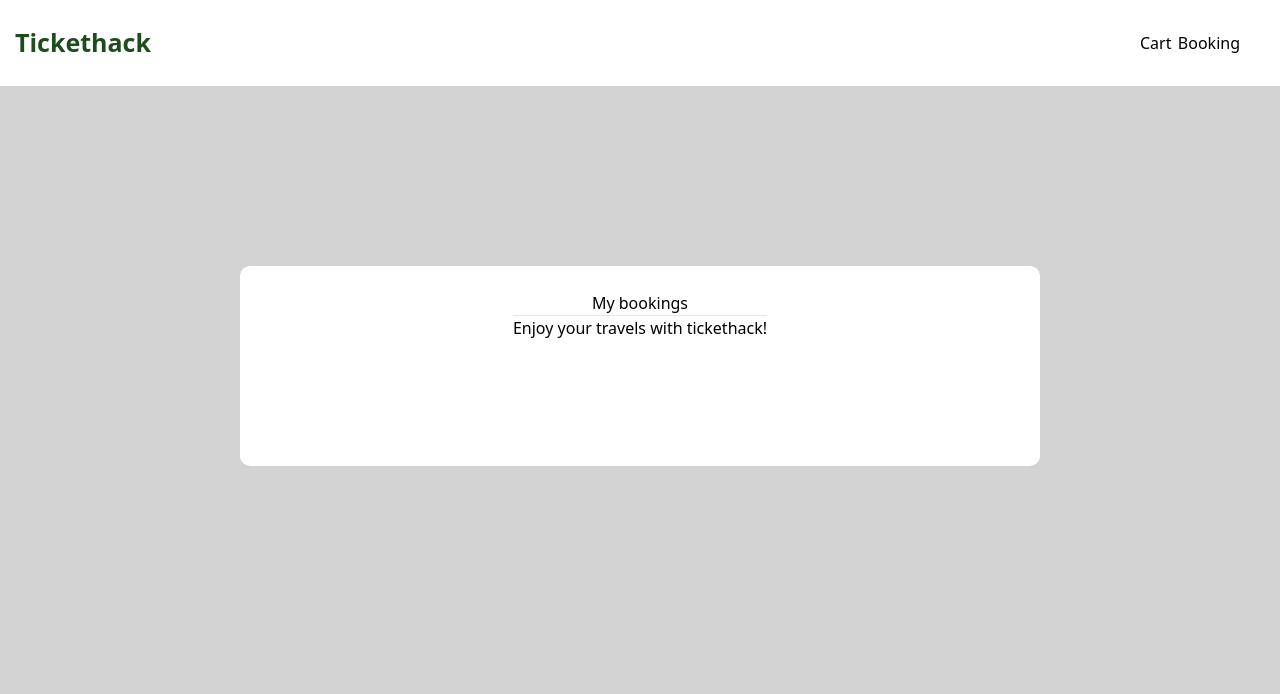
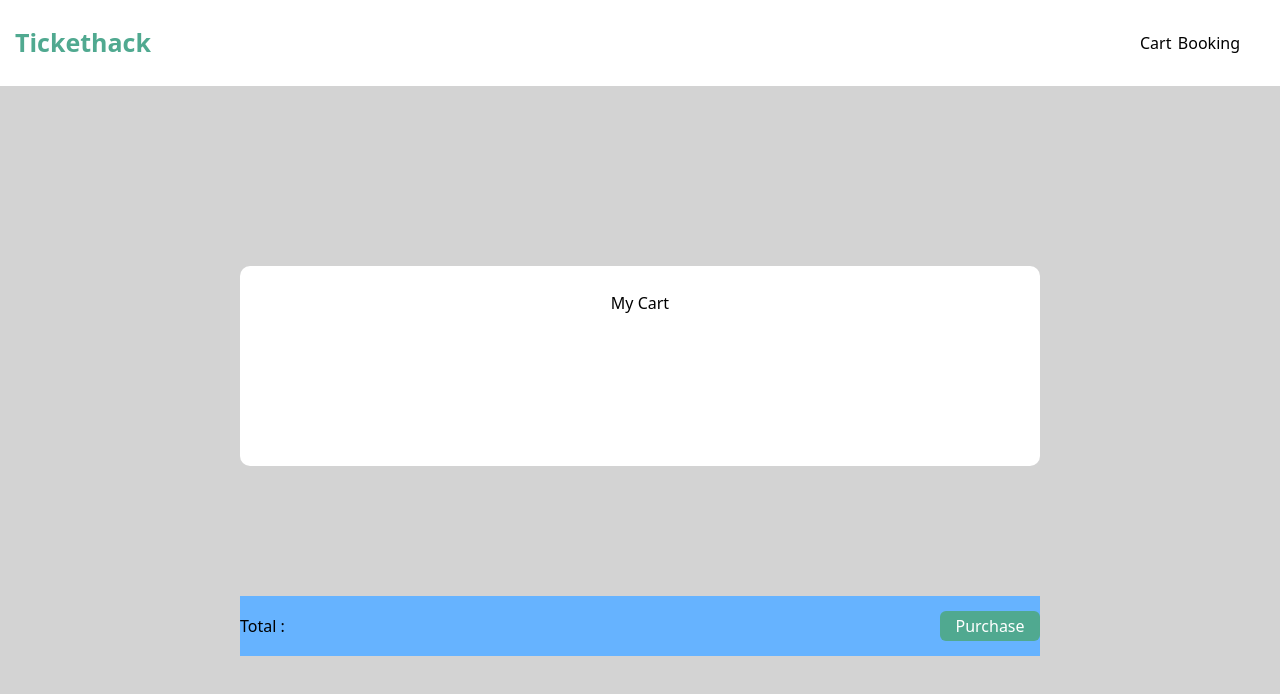
Before and after one commit to thombougithub/tickethack-frontend, a plain HTML site: page cart.html in a window 1280 px wide. Drawn offline with nearby package versions, Linux system fonts and the light colour scheme.

Commit message:
small changes

```diff
--- a/cart.html
+++ b/cart.html
@@ -19,10 +19,10 @@
     <content id="contentCartPage">
         <div id="containers_cart">
            <div class="container_cart">
-            <p>My bookings</p>
-            <div>
-            <hr>
-            <h6>Enjoy your travels with tickethack!</h6>
+            <p>My Cart</p>
+            <div class="footer">
+            <h6 class="textcartfooter">Total : </h6>
+            <button class="btnPurchase">Purchase</button>
             </div>
            </div>
      </content>
--- a/style.css
+++ b/style.css
@@ -34,7 +34,7 @@ body {
 #tickethack {
     margin-left: 15px;
     font-size: 25px;
-    color: rgb(30, 76, 30);
+    color: #50A990;
     font-weight: 800;
 }
 #tickethack:hover{
@@ -85,7 +85,9 @@ h6.enjoy{
 }
 
 #content > h2 {
-    font-size: 25px;
+    font-size: 36px;
+    margin-top: 5vh;
+    margin-bottom: 20px;
 }
 
 #content > h4 {
@@ -105,6 +107,25 @@ h6.enjoy{
     width: 800px;
     height: 350px;
     margin-top: 180px;
+    overflow: auto;
+}
+.footer{
+    position: absolute;
+    bottom:9em;
+    background-color: #66b3ff;
+    width: 800px;
+    height: 60px;
+    display: flex;
+    justify-content: space-between;
+    align-items: center;
+}
+.btnPurchase{
+    width: 100px;
+    height: 30px;
+    background-color: #50A990;
+    border-radius: 6px;
+    color: white;
+    margin-left: 20rem;
 }
 .container_cart{
     width: 800px;
@@ -123,8 +144,10 @@ h6.enjoy{
     height: 350px;
     margin-top: 170px;
 }
-.textbooking{
-    padding-top: 90px;
+#textbooking{
+    display: flex;
+    justify-content: center;
+    align-items: center;
 }
 .mybookingsblack{
     color: black;
@@ -200,7 +223,7 @@ input::placeholder {
     margin-top: 75px;
     width: 200px;
     height: 30px;
-    background-color: rgb(64, 139, 64);
+    background-color: #50A990;
     border-radius: 3px;
     color: white
 }
@@ -224,8 +247,9 @@ input::placeholder {
 }
 
 #right_container >h3 {
-    margin-top: 20px;
-    font-size: 12px;
+    font-size: 22px;
+    font-weight: 200;
+    margin: 0;
 }
 
 .container_result{
```
Also changed, not shown: index.html (+1 -1 lines).
